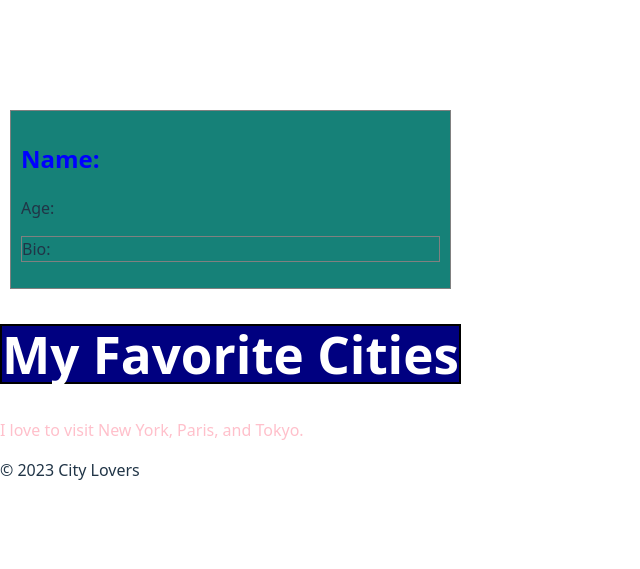
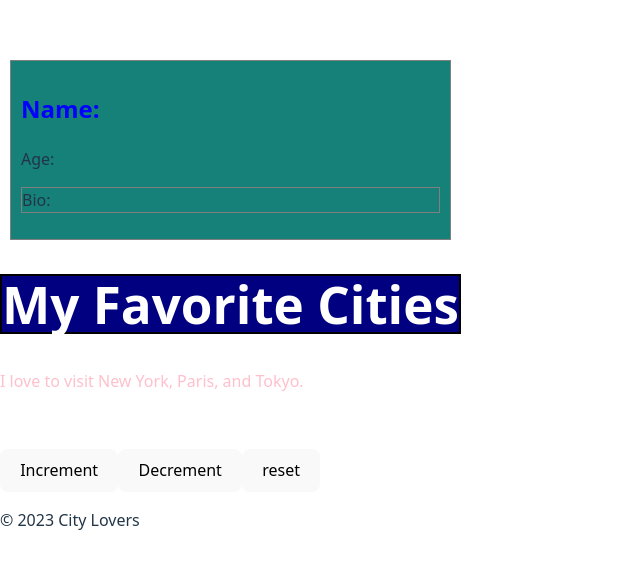
Before and after one commit to SACKEY-AB09/alx-fe-reactjs, a React (Vite) app in the folder alx-react-app-new/: page / in a window 1280 px wide. Shown: the part 101-670 px from the top of the page, without its empty margins (0-640 px from the left). Built offline with nearby package versions, Linux system fonts and the light colour scheme.

Commit message:
added my counter app to react

```diff
--- /dev/null
+++ b/alx-react-app-new/src/App.jsx
@@ -0,0 +1,12 @@
+import React from 'react';
+import Counter from './components/Counter';
+
+function App() {
+  return (
+    <div>
+        <Counter />
+    </div>
+  );
+}
+
+export default App;
--- /dev/null
+++ b/alx-react-app-new/src/components/Counter.jsx
@@ -0,0 +1,15 @@
+import {useState} from 'react';
+
+function Counter() {
+    const [count, setCount] =useState(0);
+  return (
+    <div style={{color:'white'}}>
+        <p>Current Count :{count}</p>
+        <button onClick={()=> setCount(count + 1)}>Increment</button>
+        <button onClick={()=> setCount(count - 1)}>Decrement</button>
+        <button onClick={()=> setCount(0)}>reset</button>
+    </div>
+  );
+}
+
+export default Counter;
--- a/alx-react-app-new/src/main.jsx
+++ b/alx-react-app-new/src/main.jsx
@@ -4,6 +4,7 @@ import './index.css'
 import UserProfile from './components/UserProfile'
 import Header from './components/Header'
 import MainContent from './components/MainContent'
+import App from './App'
 import Footer from './components/Footer'
 
 
@@ -12,6 +13,7 @@ createRoot(document.getElementById('root')).render(
     <UserProfile />
     <Header />
     <MainContent />
+    <App />
     <Footer />
   </StrictMode>,
 )
```
